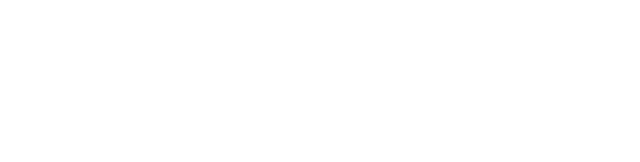
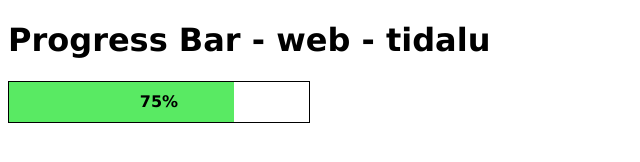
Before and after one commit to tidalu/Javascript-DOM, a website: page progressBar/index.html in a window 1280 px wide. Shown: the whole page, without its empty margins (0-640 px from the left). Drawn offline with Linux system fonts and the light colour scheme.

Commit message:
update: progress bar

```diff
--- a/progressBar/index.html
+++ b/progressBar/index.html
@@ -5,8 +5,37 @@
     <meta name="viewport" content="width=device-width, initial-scale=1.0">
     <title>Document</title>
     <link rel="stylesheet" href="style.css">
+    <style>
+        .progress-bar {
+            position: relative;
+            width: 300px;
+            height: 40px;
+            border: 1px solid black;
+        }
+        .progress-bar-fill {
+            height: 100%;
+            background-color: #59ea63;
+            transition: width 0.5s;
+        }
+        .progress-bar-value {
+            position: absolute;
+            width: 100%;
+            height: 100%;
+            display: flex;
+            align-items: center;
+            justify-content: center;
+            font-weight: bold;
+        }
+    </style>
 </head>
 <body>
+    <h1 id="title">Progress Bar - web - tidalu</h1>
+
+    <div class="progress-bar">
+        <div class="progress-bar-value">65%</div>
+        <div class="progress-bar-fill"></div>
+    </div>
+
     <script src="main.js"></script>
 </body>
 </html>
--- a/progressBar/main.js
+++ b/progressBar/main.js
@@ -1 +1,27 @@
 // Your JavaScript code goes here
+
+class ProgressBar {
+  constructor(element, initialvalue = 0) {
+    this.valueElem = element.querySelector('.progress-bar-value');
+    this.fillElem = element.querySelector('.progress-bar-fill');
+    this.setValue(initialvalue);
+    // console.log(this.valueElem, this.fillElem);
+  }
+
+  setValue(newValue) {
+    newValue < 0 ? (newValue = 0) : newValue;
+    newValue > 100 ? (newValue = 100) : newValue;
+
+    this.value = newValue;
+    this.update();
+  }
+
+  update() {
+    const percentage = this.value + '%';
+
+    this.fillElem.style.width = percentage;
+    this.valueElem.textContent = percentage;
+  }
+}
+
+const pd1 = new ProgressBar(document.querySelector('.progress-bar'), 75);
--- a/progressBar/style.css
+++ b/progressBar/style.css
@@ -1 +1,4 @@
 /* Your CSS styles go here */
+* {
+    font-family:Verdana, Geneva, Tahoma, sans-serif
+}
```
